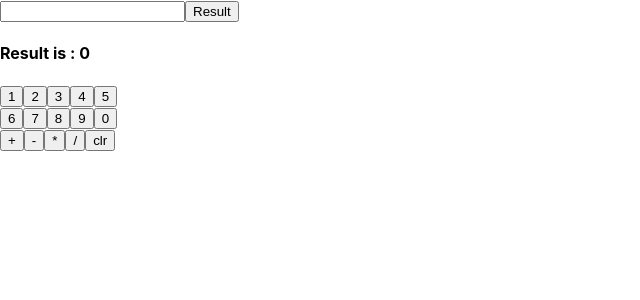
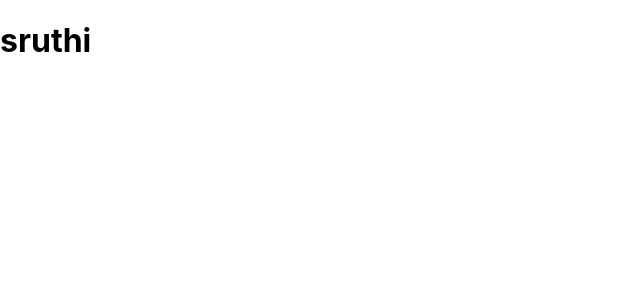
Before and after one commit to bhargavipatnana12/practice, a React (Create React App) app: page / in a window 1280 px wide. Shown: the top 300 px of the page, without its empty margins (0-640 px from the left). Built offline with nearby package versions, Linux system fonts and the light colour scheme.

Commit message:
state in class level component

```diff
--- a/src/App.js
+++ b/src/App.js
@@ -1,39 +1,12 @@
-import React, { useState } from "react";
+import React, { Component } from "react";
 
-const App = () => {
-  const [input, setInput] = useState("");
-  const [result, setResult] = useState(0);
-  const handler = (e) => setInput(e.target.value);
-  return (
-    <div>
-      <input name="input" type="text" value={input} onChange={handler} />
-      <button
-        onClick={() => {
-          setResult(eval(input));
-        }}
-      >
-        Result
-      </button>
-      <h4>Result is : {result}</h4>
-      <button onClick={() => setInput(input + "1")}>1</button>
-      <button onClick={() => setInput(input + "2")}>2</button>
-      <button onClick={() => setInput(input + "3")}>3</button>
-      <button onClick={() => setInput(input + "4")}>4</button>
-      <button onClick={() => setInput(input + "5")}>5</button>
-      <br />
-      <button onClick={() => setInput(input + "6")}>6</button>
-      <button onClick={() => setInput(input + "7")}>7</button>
-      <button onClick={() => setInput(input + "8")}>8</button>
-      <button onClick={() => setInput(input + "9")}>9</button>
-      <button onClick={() => setInput(input + "0")}>0</button>
-      <br />
-      <button onClick={() => setInput(input + "+")}>+</button>
-      <button onClick={() => setInput(input + "-")}>-</button>
-      <button onClick={() => setInput(input + "*")}>*</button>
-      <button onClick={() => setInput(input + "/")}>/</button>
-      <button onClick={() => setInput("")}>clr</button>
-    </div>
-  );
-};
-
-export default App;
+export default class App extends Component {
+  state = { name: "sruthi" };
+  render() {
+    return (
+      <div>
+        <h1>{this.state.name}</h1>
+      </div>
+    );
+  }
+}
```
